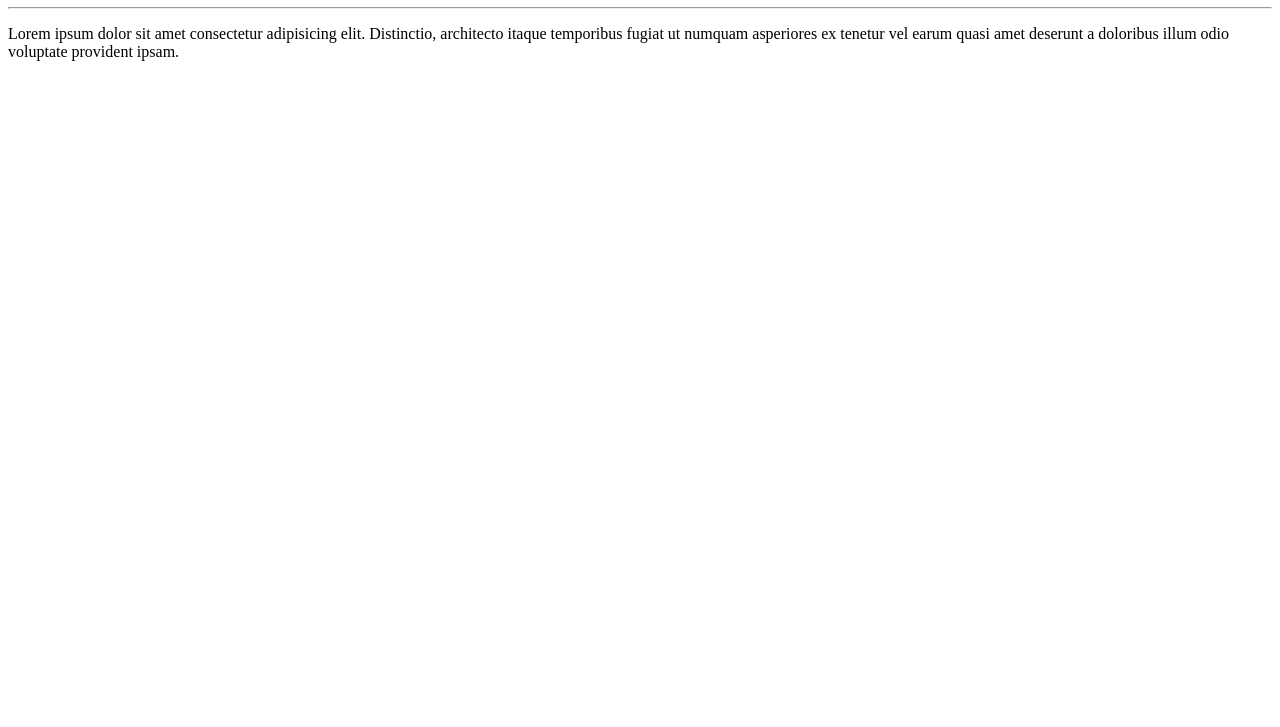
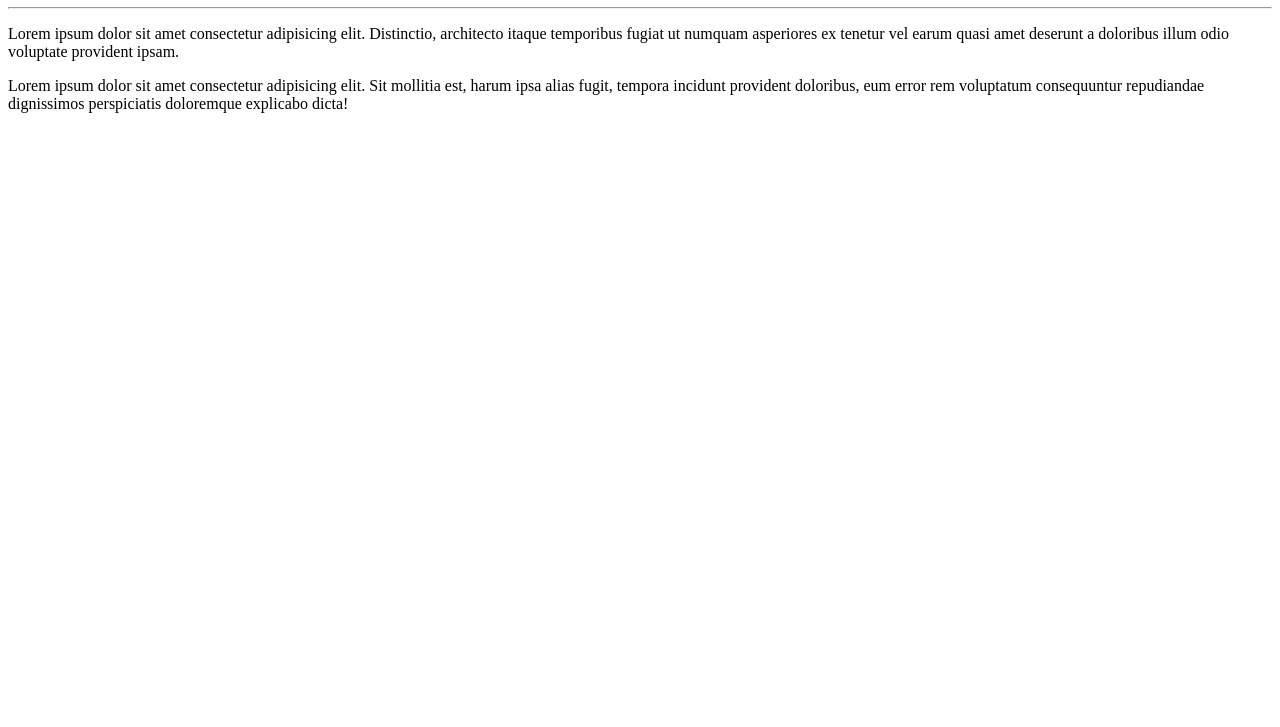
Before and after one commit to WalquiriaSantana/Ola-Mundo, a plain HTML site: page site-exemplo/index.html in a window 1280 px wide. Shown: the part 73-800 px from the top of the page. Drawn offline with Linux system fonts and the light colour scheme.

Commit message:
adicionei um parágrafo

```diff
--- a/site-exemplo/index.html
+++ b/site-exemplo/index.html
@@ -13,5 +13,9 @@
      Distinctio, architecto itaque temporibus fugiat ut numquam
      asperiores ex tenetur vel earum quasi amet deserunt a doloribus
      illum odio voluptate provident ipsam.</p>
+     <p>Lorem ipsum dolor sit amet consectetur adipisicing elit.
+         Sit mollitia est, harum ipsa alias fugit, tempora incidunt
+         provident doloribus, eum error rem voluptatum consequuntur
+         repudiandae dignissimos perspiciatis doloremque explicabo dicta!</p>
 </body>
 </html>
```
